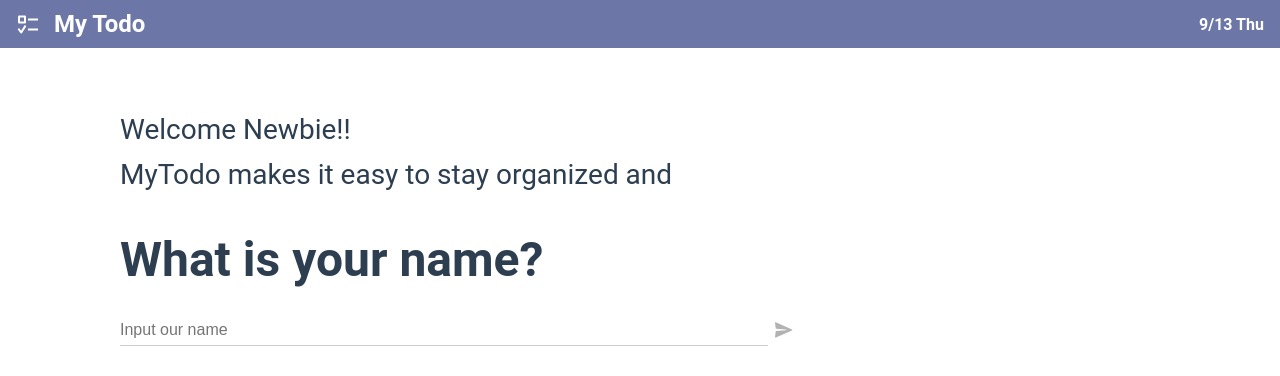
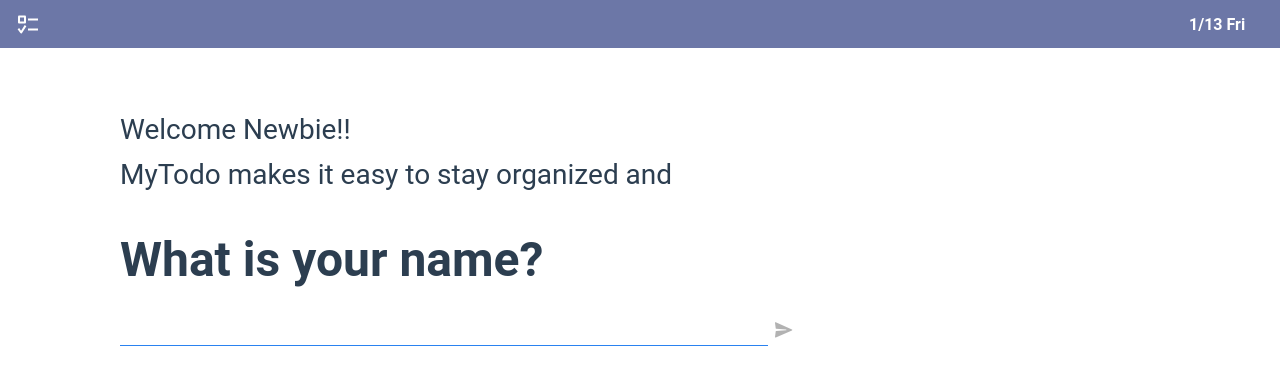
Before and after one commit to limyeonsoo/OnBoarding, a Vue app in the folder vueOnboarding/: page / in a window 1280 px wide. Shown: the top 376 px of the page. Built offline with nearby package versions, Linux system fonts and the light colour scheme.

Commit message:
"[ADD] 이름을 입력할 수 있다"

```diff
--- a/vueOnboarding/src/App.vue
+++ b/vueOnboarding/src/App.vue
@@ -1,39 +1,35 @@
 <template>
   <div id="app">
-    <top-bar
-        :title="title"
-        :month="month"
-        :day="day"
-        :weekday="weekday">
-    </top-bar>
+    <top-bar></top-bar>
     <main-page id="mainpage"></main-page>
   </div>
 </template>
 
 <script>
-import TopBar from "./components/TopBar.vue";
-import MainPage from "./components/MainPage.vue";
+import TopBar from './components/views/TopBar/TopBar.vue';
+import MainPage from './components/views/Main/MainPage.vue';
 
 export default {
   components: {
     TopBar,
-    MainPage
+    MainPage,
   },
   data() {
     return {
       title: 'My Todo',
       month: 9,
       day: 13,
-      weekday: 'Thu'
-    }
-  }
-}
+      weekday: 'Thu',
+    };
+  },
+};
 </script>
 
 <style scoped>
 #app {
   width: 100%;
 }
+
 #mainpage {
   position: relative;
   top: 48px;
--- a/vueOnboarding/src/components/input/InputField.vue
+++ b/vueOnboarding/src/components/input/InputField.vue
@@ -1,6 +1,6 @@
 <template>
   <div class="input-field">
-    <input class="input-field__input" :placeholder="placeholder" v-model="value" ref="inputRef"/>
+    <input class="input-field__input" :placeholder="placeholder" v-model="value" ref="inputRef" />
     <div v-if="hasText" class="input-field__remove-icon" @click="onClickRemoveButton">
       <img src="../icons/RemoveButton.svg" alt="remove" />
     </div>
@@ -30,6 +30,11 @@
       return this.value !== '';
     },
   },
+  async created() {
+    await this.$nextTick(() => {
+      this.onFocusInput();
+    });
+  },
   methods: {
     onClickRemoveButton() {
       this.value = '';
@@ -38,6 +43,9 @@
     onClickSendButton() {
       if (!this.hasText) return;
       this.$emit('on-click-send-button');
+    },
+    onFocusInput() {
+      this.$refs.inputRef.focus();
     },
   },
 };
--- a/vueOnboarding/src/components/Greeting.vue
+++ b/vueOnboarding/src/components/views/Main/Container/Greeting.vue
@@ -13,7 +13,7 @@
 </template>
 
 <script>
-import InputField from './input/InputField.vue';
+import InputField from '../../../input/InputField.vue';
 
 export default {
   name: 'Greeting',
--- a/vueOnboarding/src/components/ToDoPage.vue
+++ b/vueOnboarding/src/components/views/Main/Container/ToDoPage.vue
@@ -1,13 +1,11 @@
 <template>
-  <div> dd</div>
+  <div></div>
 </template>
 
 <script>
 export default {
-  name: "ToDoPage"
-}
+  name: 'ToDoPage',
+};
 </script>
 
-<style scoped>
-
-</style>
+<style scoped></style>
--- a/vueOnboarding/src/components/TopBar.vue
+++ b/vueOnboarding/src/components/views/TopBar/TopBar.vue
@@ -2,44 +2,46 @@
   <div class="wrapper">
     <div class="wrapper-left">
       <div class="wrapper-left-menu">
-        <img src="./icons/ic_topbar_menu.svg" alt="menu">
+        <img src="../../icons/ic_topbar_menu.svg" alt="menu" />
       </div>
       <div class="wrapper-left-title">
         {{ title }}
       </div>
     </div>
     <div class="wrapper-right">
-      {{ today }}
+      {{ dateOfToday }}
     </div>
   </div>
 </template>
 
 <script>
 export default {
-  props: {
-    title: {
-      type: String,
-      required: true
-    },
-    month: {
-      type: Number,
-      require: true
-    },
-    day: {
-      type: Number,
-      required: true
-    },
-    weekday: {
-      type: String,
-      required: true
-    }
+  data() {
+    return {
+      title: '',
+      month: -1,
+      day: -1,
+      weekday: '',
+    };
+  },
+  created() {
+    this.getToday();
   },
   computed: {
-    today() {
-      return `${this.month}/${this.day} ${this.weekday}`
-    }
-  }
-}
+    dateOfToday() {
+      return `${this.month}/${this.day} ${this.weekday}`;
+    },
+  },
+  methods: {
+    getToday() {
+      const dayOfWeek = ['Sunday', 'Monday', 'Tuesday', 'Wednesday', 'Thursday', 'Friday', 'Saturday'];
+      const today = new Date();
+      this.month = today.getMonth() + 1;
+      this.day = today.getDate();
+      this.weekday = dayOfWeek[today.getDay()].slice(0, 3);
+    },
+  },
+};
 </script>
 
 <style scoped>
@@ -52,33 +54,36 @@
   width: 100%;
   height: 48px;
   padding: 0 16px;
-  background-color: #6C77A7;
+  background-color: #6c77a7;
 }
+
 .wrapper-left {
   width: 128px;
   display: flex;
   align-items: center;
 }
+
 .wrapper-left-menu {
   width: 24px;
   height: 24px;
 }
+
 .wrapper-left-title {
   padding-left: 14px;
   font-size: 24px;
   line-height: 24px;
   font-weight: 700;
-  color: #FFFFFF;
+  color: #ffffff;
   white-space: nowrap;
 }
 
 .wrapper-right {
-  width: 65px;
+  width: 75px;
   height: 19px;
   line-height: 19px;
   font-size: 16px;
   font-weight: 700;
-  color: #FFFFFF;
+  color: #ffffff;
   white-space: nowrap;
 }
 </style>
```
Also changed, not shown: vueOnboarding/src/components/views/Main/MainPage.vue (renamed from vueOnboarding/src/components/MainPage.vue, +8 -8 lines).
